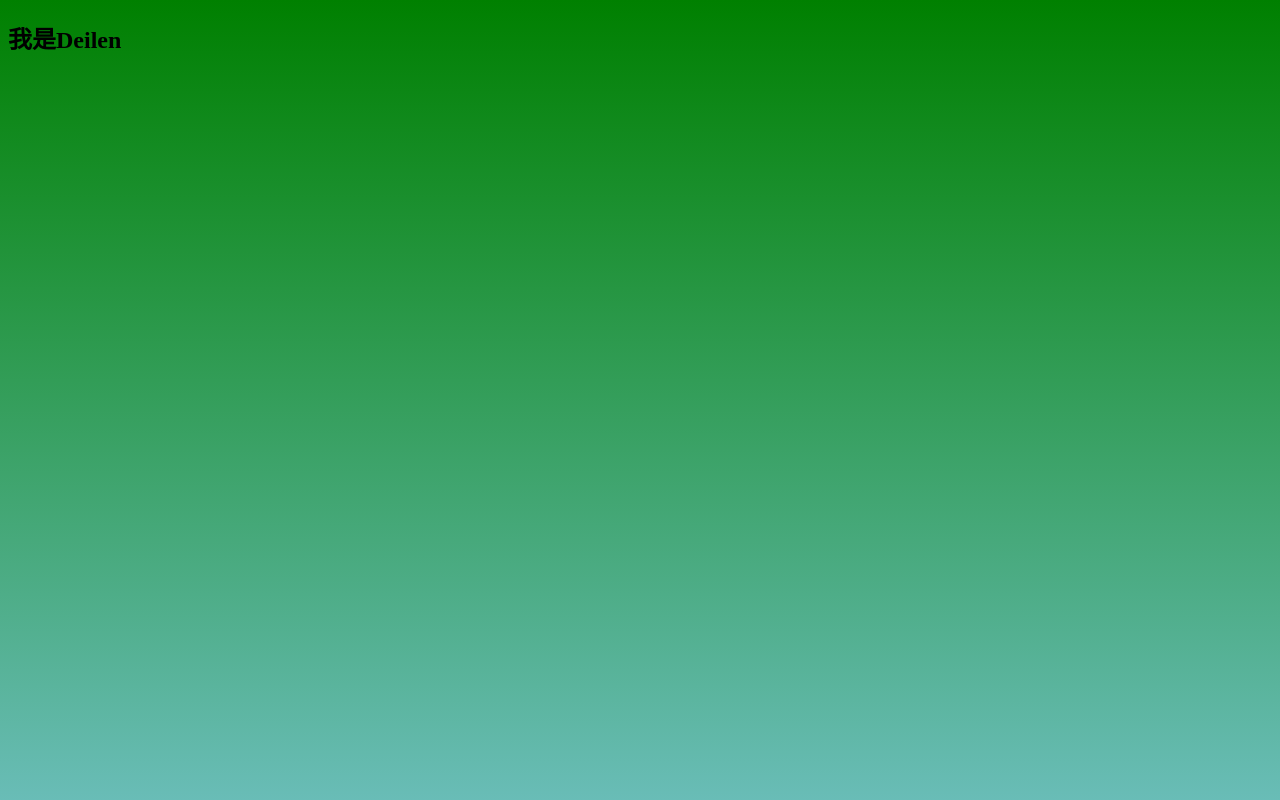
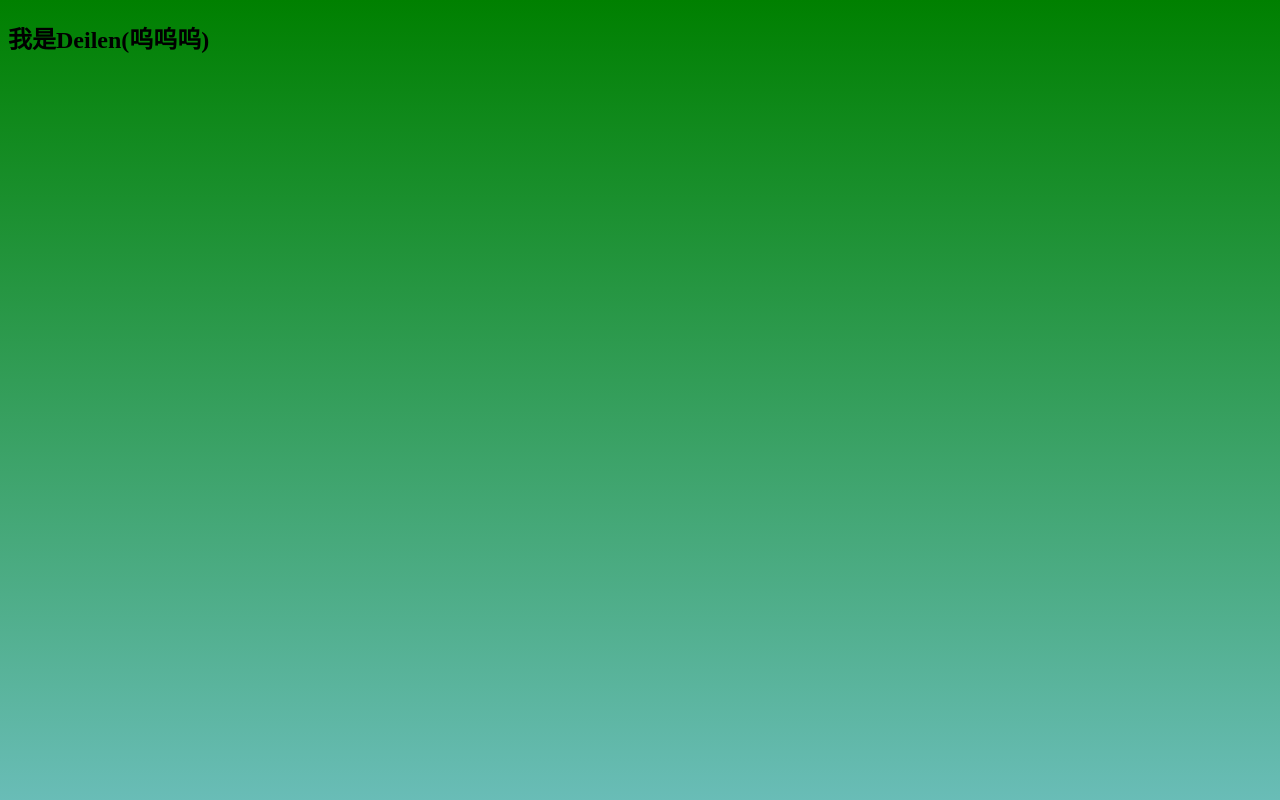
Before and after one commit to Mrdalen/Mrdalen.github.io, a plain HTML site: page index.html in a window 1280 px wide. Shown: the top 800 px of the page. Drawn offline with Linux system fonts and the light colour scheme.

Commit message:
呜呜呜

```diff
--- a/index.html
+++ b/index.html
@@ -10,7 +10,7 @@
 </head>
 
 <body>
-    <h2>我是Deilen</h2>
+    <h2>我是Deilen(呜呜呜)</h2>
 </body>
 
 </html>
```
